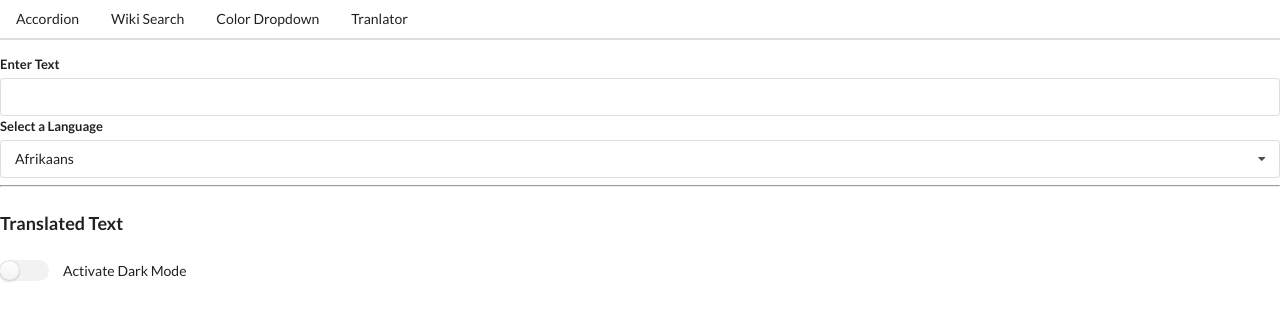
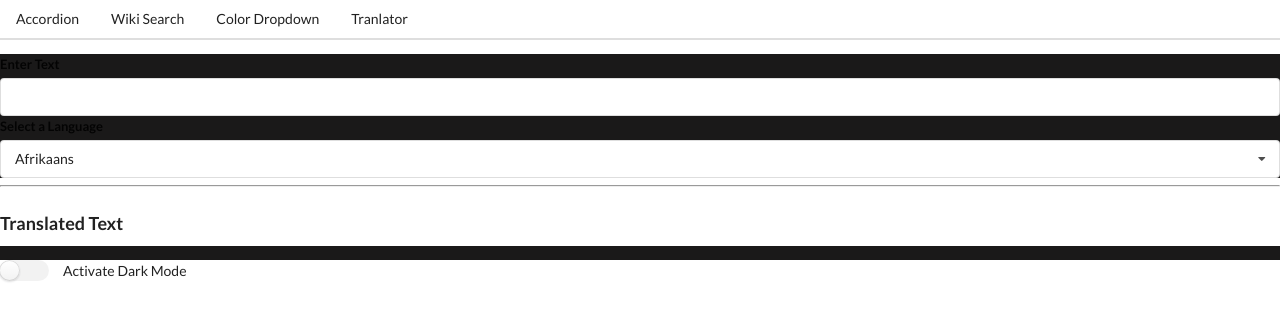
Before and after one commit to Vatousiadis/Widget-Navigation-app, a React (Create React App) app: page /translate in a window 1280 px wide. Shown: the top 320 px of the page. Built offline with nearby package versions, Linux system fonts and the light colour scheme; no server answers.

Commit message:
dark-mode css imported

```diff
--- a/package.json
+++ b/package.json
@@ -9,7 +9,8 @@
     "axios": "^0.20.0",
     "react": "^16.13.1",
     "react-dom": "^16.13.1",
-    "react-scripts": "3.4.3"
+    "react-scripts": "3.4.3",
+    "use-dark-mode": "^2.3.1"
   },
   "scripts": {
     "start": "react-scripts start",
--- a/src/App.js
+++ b/src/App.js
@@ -6,6 +6,7 @@ import Translate from './components/Tsanslate';
 import Route from './components/Route';
 import Header from './components/Header';
 import useDarkMode from './hooks/useDarkmode';
+import './components/darkmode.css';
 
 const items = [
     {
@@ -41,7 +42,7 @@ export default () => {
 
     const [darkMode, setDarkMode] = useDarkMode();
     const onChangeDarkMode = () => {
-        !darkMode ? setDarkMode(true) : setDarkMode(false)
+        !darkMode ? setDarkMode(false) : setDarkMode(true)
     };
 
 
--- a/src/components/Accordion.js
+++ b/src/components/Accordion.js
@@ -1,4 +1,5 @@
 import React, { useState } from 'react';
+import './darkmode.css';
 
 const Accordion = ({ items }) => {
     const [activeIndex, setActiveIndex] = useState(null);
--- a/src/components/Convert.js
+++ b/src/components/Convert.js
@@ -1,5 +1,6 @@
 import React, { useState, useEffect } from 'react';
 import axios from 'axios';
+import './darkmode.css';
 
 const Convert = ({ language, text }) => {
     const [translated, setTranslated] = useState('');
--- a/src/components/Dropdown.js
+++ b/src/components/Dropdown.js
@@ -1,4 +1,5 @@
 import React, { useState, useEffect, useRef } from 'react';
+import './darkmode.css';
 
 const Dropdown = ({ label, options, selected, onSelectedChange }) => {
     const [open, setOpen] = useState(false);
--- a/src/components/Search.js
+++ b/src/components/Search.js
@@ -1,5 +1,6 @@
 import React, { useState, useEffect } from 'react';
 import axios from 'axios';
+import './darkmode.css';
 
 const Search = () => {
     const [term, setTerm] = useState('');
--- a/src/components/Tsanslate.js
+++ b/src/components/Tsanslate.js
@@ -3,6 +3,7 @@
 import React, { useState } from 'react';
 import Dropdown from './Dropdown';
 import Convert from './Convert';
+import './darkmode.css';
 
 const options = [
     {
--- /dev/null
+++ b/src/components/darkmode.css
@@ -0,0 +1,5 @@
+.dark-mode {
+  background-color: #1a1919;
+  color: #999;
+  transition: background-color 0.3s ease;
+}
--- a/src/darkmode.css
+++ /dev/null
@@ -1,5 +0,0 @@
-.dark-mode {
-    background-color: black;
-    color: aliceblue;
-    transition: opacity .5s ease-in-out;
-  }
```
